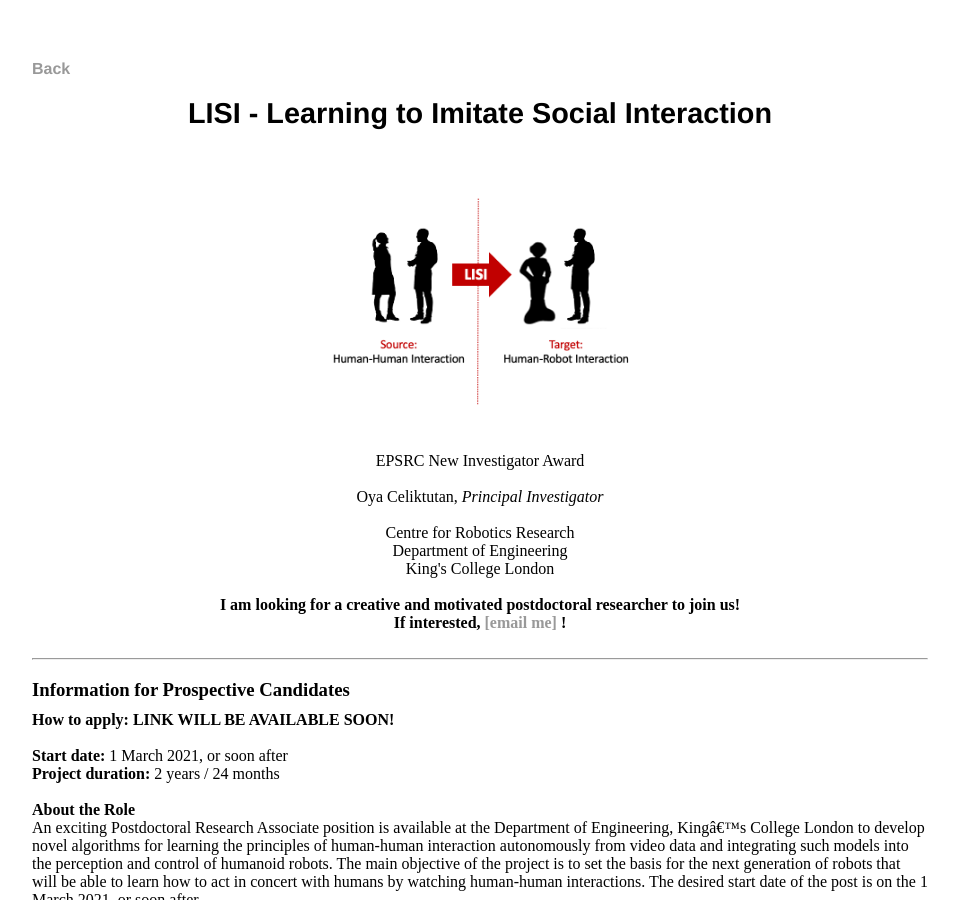
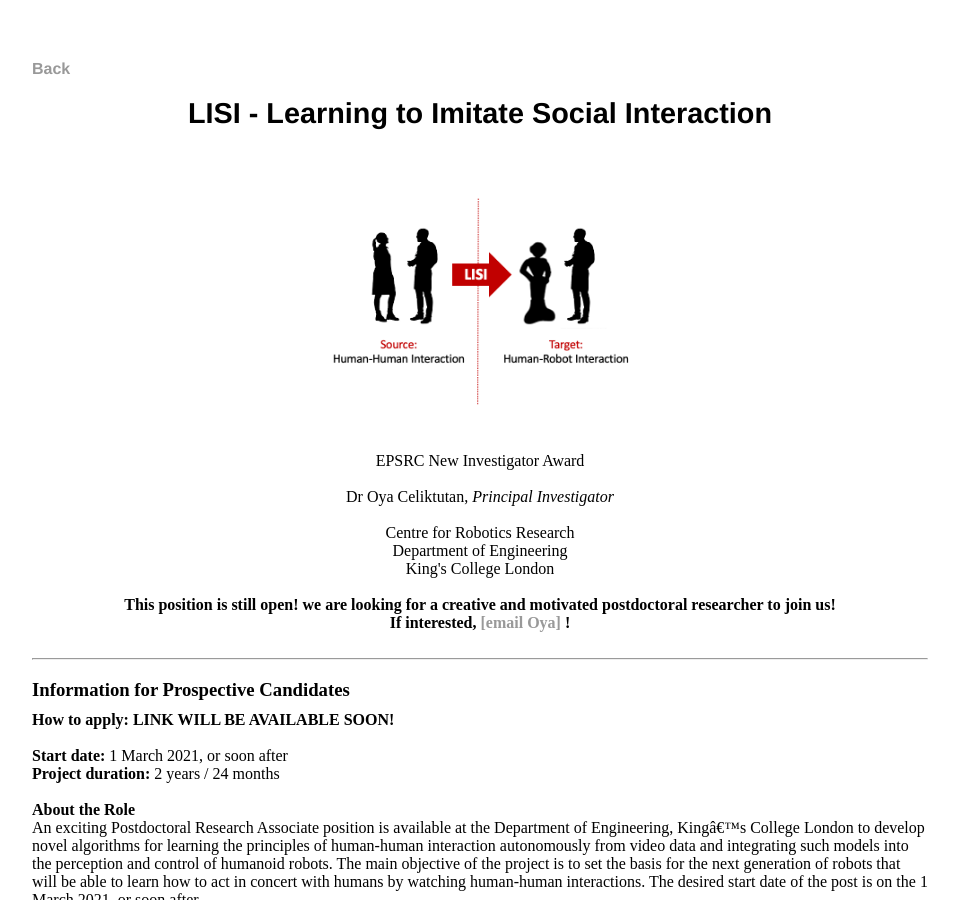
Before and after one commit to sairlab/sairlab.github.io, a Jekyll site: the page built from projects/grants/lisi/index.html, in a window 1280 px wide and 900 px high. Shown: the whole window, without its empty margins (160-1116 px from the left). Built offline with Jekyll 4.4.1, drawn with Linux system fonts in a browser that asks for light colours.

Commit message:
Update index.html

```diff
--- a/projects/grants/lisi/index.html
+++ b/projects/grants/lisi/index.html
@@ -12,7 +12,7 @@
 		EPSRC New Investigator Award
         <br>
 		<br>
-        Oya Celiktutan, <em> Principal Investigator </em><br>
+        Dr Oya Celiktutan, <em> Principal Investigator </em><br>
 		<br>
 		<nobr> Centre for Robotics Research <nobr>
         <br>
@@ -21,8 +21,8 @@
         <nobr>    King's College London </nobr>
         <br>
 		<br>
-        <nobr> <b> I am looking for a creative and motivated postdoctoral researcher to join us! <br>
-            If interested, <a href="mailto:oya.celiktutan@kcl.ac.uk">[email me] </a> ! </b>  </nobr><br>
+        <nobr> <b> This position is still open! we are looking for a creative and motivated postdoctoral researcher to join us! <br>
+            If interested, <a href="mailto:oya.celiktutan@kcl.ac.uk">[email Oya] </a> ! </b>  </nobr><br>
 
 	</center>
 </td>
```
